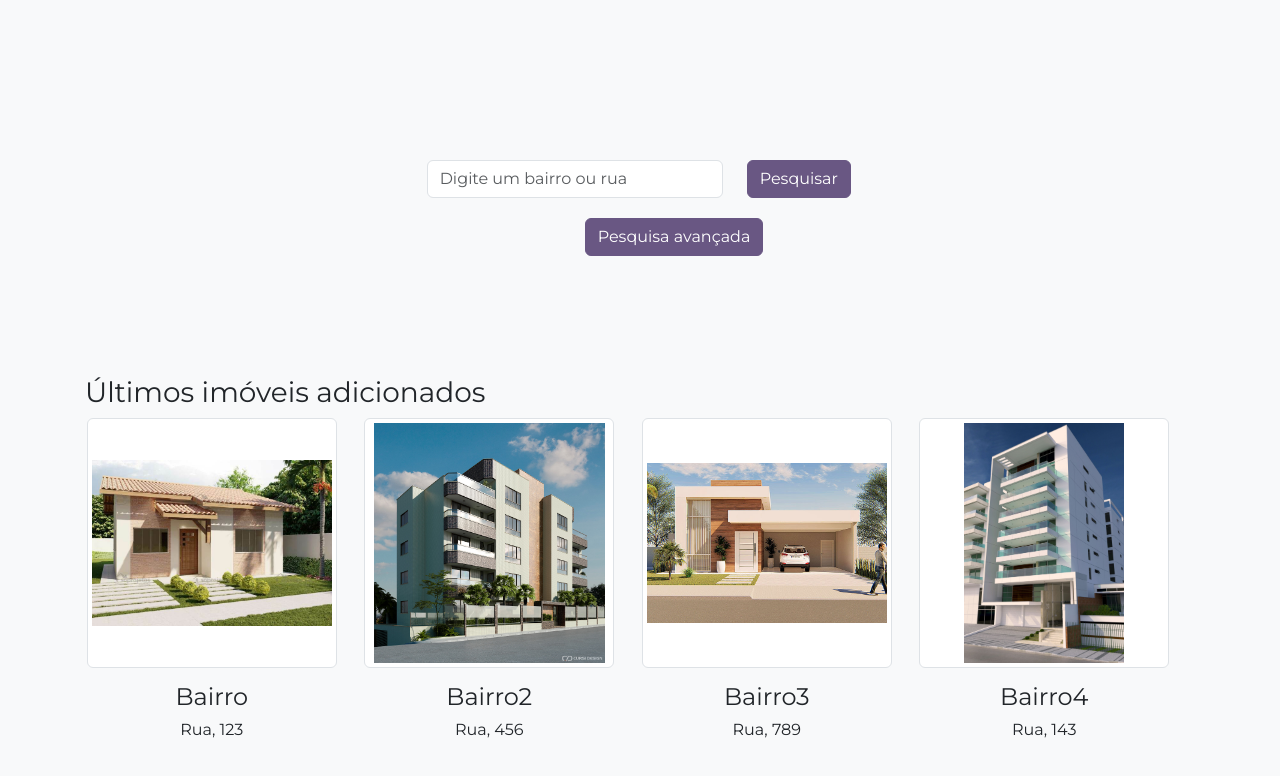
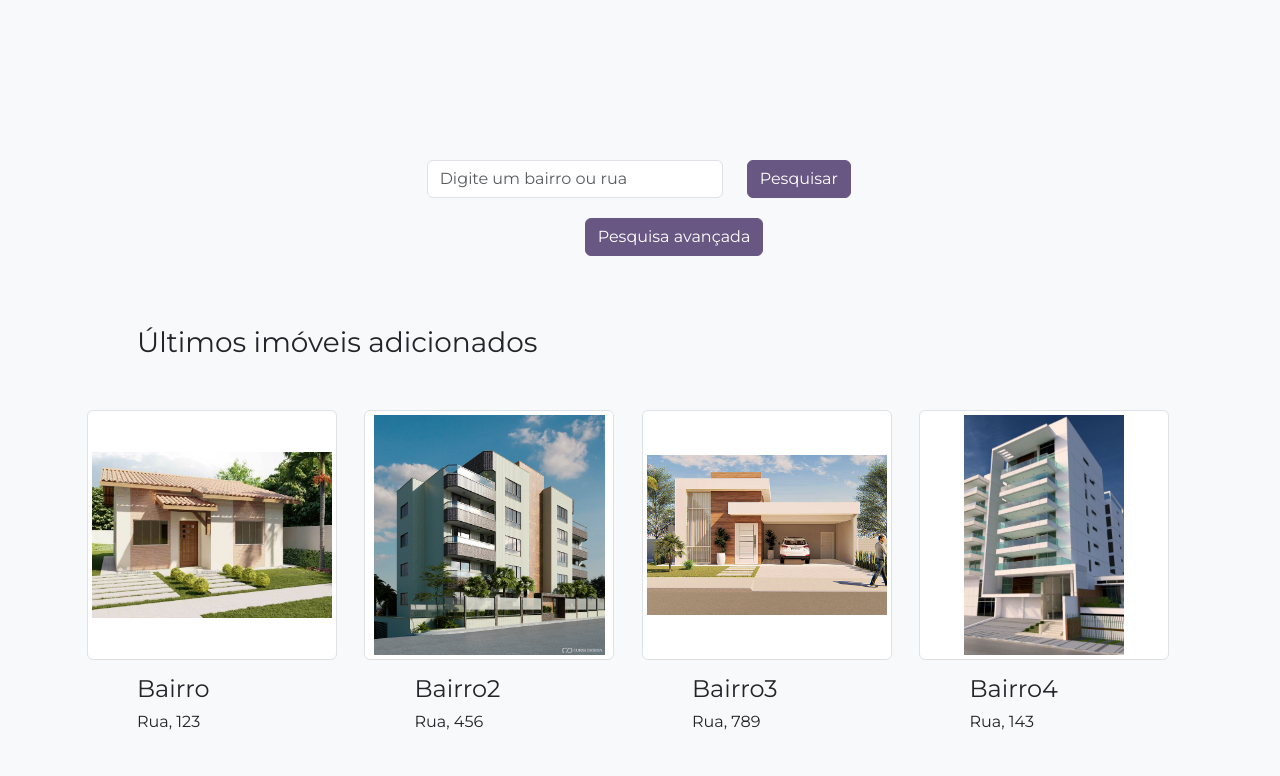
Before and after one commit to isabyte/projeto_mensal, a plain HTML site: page views/principal.html in a window 1280 px wide. Shown: the part 62-838 px from the top of the page. Drawn offline with Linux system fonts and the light colour scheme.

Commit message:
centralização display de imóveis

```diff
--- a/views/css/styles.css
+++ b/views/css/styles.css
@@ -48,9 +48,13 @@ body {
     margin-left: 150px;
 }
 
+.imoveis-display {
+    margin: 50px 85px 50px 85px;
+}
 
-.imoveis-display {
-    margin: 100px 85px 50px 85px;
+.ultimos-imoveis {
+    margin-bottom: 50px;
+    padding-left: 52px;
 }
 
 .img-thumbnail {
@@ -59,6 +63,11 @@ body {
     object-fit: scale-down;
 }
 
+.imagem-imovel {
+    text-align: center;
+}
+
 .endereco {
     padding-top: 15px;
+    padding-left: 52px;
 }
--- a/views/principal.html
+++ b/views/principal.html
@@ -232,9 +232,9 @@
   <section>
     <div class="imoveis-display">
 
-      <h1 class="h3">Últimos imóveis adicionados</h1>
+      <h1 class="ultimos-imoveis h3">Últimos imóveis adicionados</h1>
 
-      <div class="row col-md-12 text-center">
+      <div class="row col-md-12">
 
         <div class="col-md-3">
           <div class="imagem-imovel">
```
